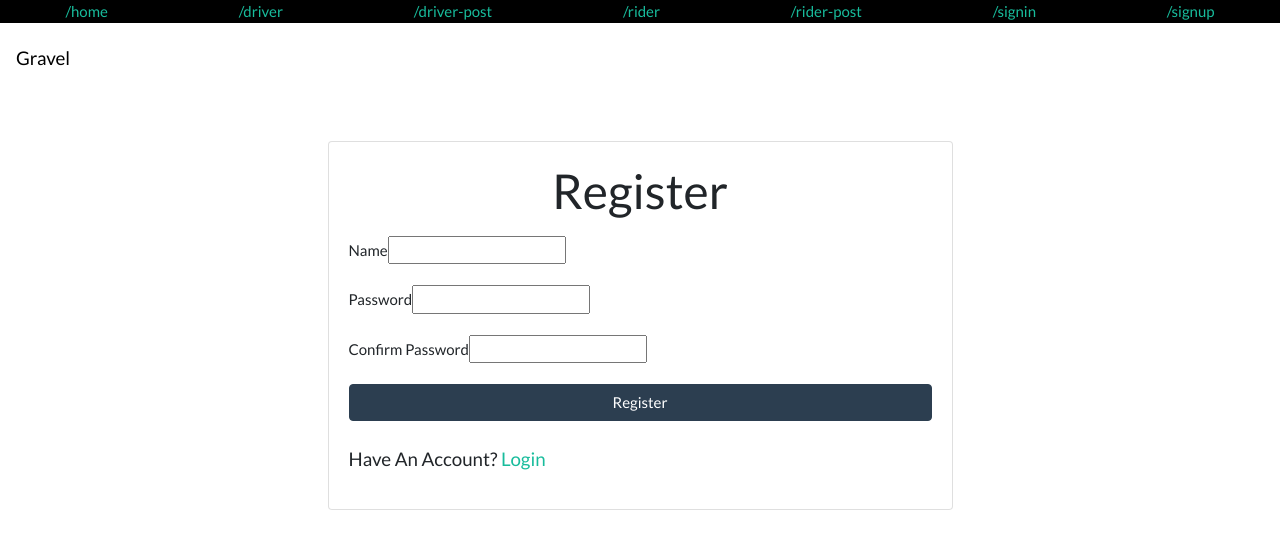
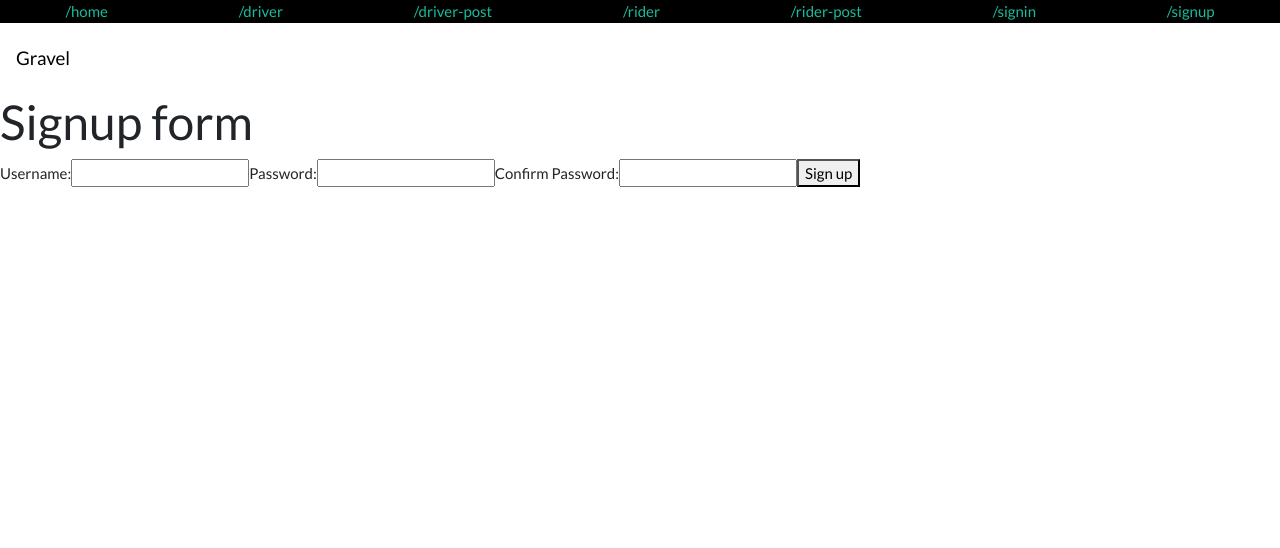
Before and after one commit to mrgmacandog/gravel, a React (Create React App) app in the folder client/: page /signup in a window 1280 px wide. Shown: the top 548 px of the page. Built offline with nearby package versions, Linux system fonts and the light colour scheme.

Commit message:
Altered structure and imports

```diff
--- a/client/src/pages/Signin.js
+++ b/client/src/pages/Signin.js
@@ -2,9 +2,11 @@ import React from "react";
 import Login from "../components/Login"
 
 // Can change to stateful component if need be
-function Signin() {
+function Signin(props) {
+    console.log("=====SIGN UP=====")
+    console.log(props)
     return (
-        <Login />
+        <Login login={props.login}/>
     );
 }
 
--- a/client/src/pages/Signup.js
+++ b/client/src/pages/Signup.js
@@ -1,11 +1,94 @@
-import React from "react";
-import Register from "../components/Register";
+import React,  { Component } from "react";
+import axios from 'axios'
+import { Redirect } from 'react-router-dom'
 
 // Can change to stateful component if need be
-function Signup() {
-    return (
-        <Register />
-    );
+class Signup extends Component {
+    constructor() {
+		super()
+		this.state = {
+			username: '',
+			password: '',
+			confirmPassword: '',
+			loggedIn: false,
+			redirectTo: null
+		}
+		this.handleSubmit = this.handleSubmit.bind(this)
+		this.handleChange = this.handleChange.bind(this)
+	}
+	handleChange(event) {
+		this.setState({
+			[event.target.name]: event.target.value
+		})
+	}
+
+	// checkUsername(name) {
+	// 	axios.get('/auth/signup', {
+	// 		name: name
+	// 	})
+	// }
+
+	handleSubmit(event) {
+		event.preventDefault()
+		//TO DO
+		//Add conditional to check if username already exists
+		if(this.state.confirmPassword !== this.state.password) {
+			return alert("Passwords don't match")
+		} else {
+		//loggedIn value won't
+		axios.post('/auth/signup', {
+				username: this.state.username,
+				password: this.state.password,
+				loggedIn: true
+
+			})
+			.then(response => {
+				console.log("Successful Signup dogx		")
+				console.log(response)
+				if (!response.data.errmsg) {
+					console.log(this.state)
+					console.log('Registration succesful')
+					this.setState({
+						redirectTo: '/'
+					})
+				} else {
+					console.log('duplicate')
+				}
+			})
+		}
+	}
+	render() {
+		if (this.state.redirectTo) {
+			return <Redirect to={{ pathname: this.state.redirectTo }} />
+		}
+		return (
+			<div className="SignupForm">
+				<h1>Signup form</h1>
+				<label htmlFor="username">Username: </label>
+				<input
+					type="text"
+					name="username"
+					value={this.state.username}
+					onChange={this.handleChange}
+				/>
+				<label htmlFor="password">Password: </label>
+				<input
+					type="password"
+					name="password"
+					value={this.state.password}
+					onChange={this.handleChange}
+				/>
+				<label htmlFor="confirmPassword">Confirm Password: </label>
+				<input
+					type="password"
+					name="confirmPassword"
+					value={this.state.confirmPassword}
+					onChange={this.handleChange}
+				/>
+				<button onClick={this.handleSubmit}>Sign up</button>
+			</div>
+		)
+	}
 }
 
 export default Signup;
```
